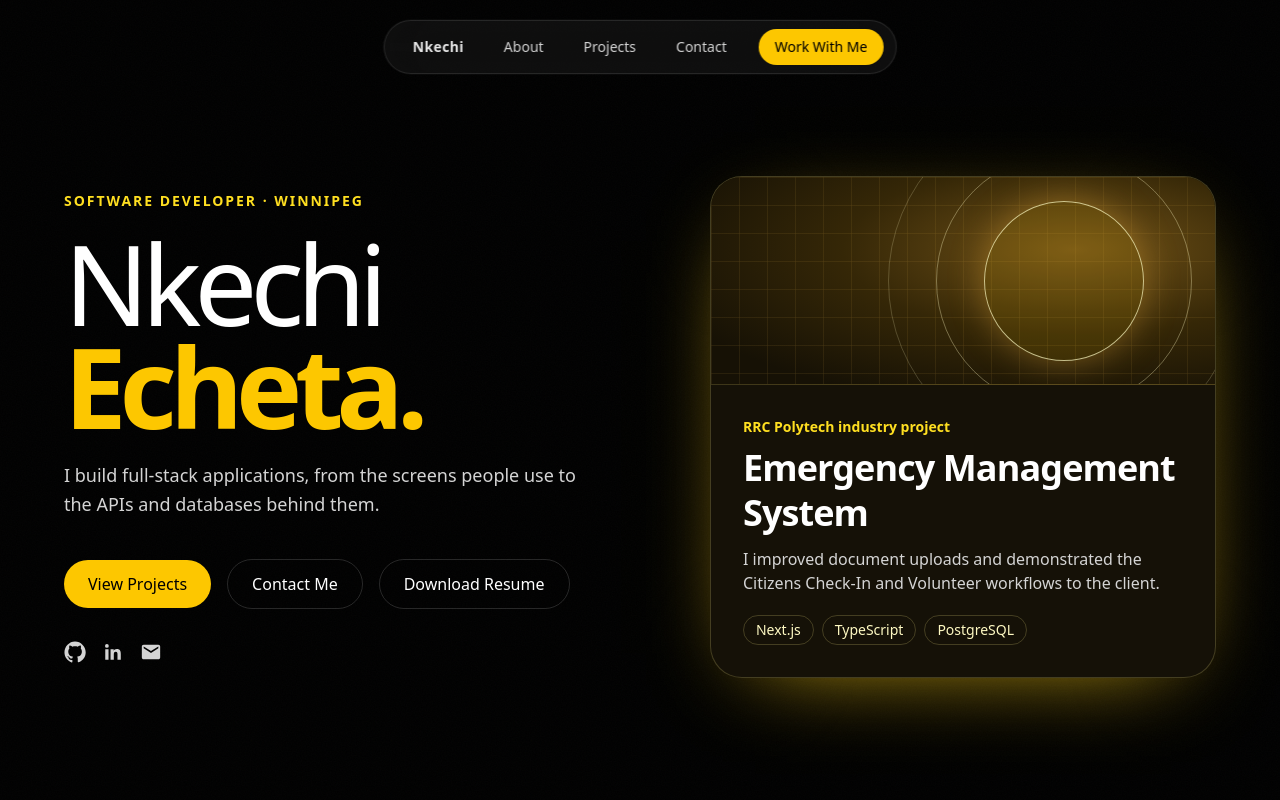
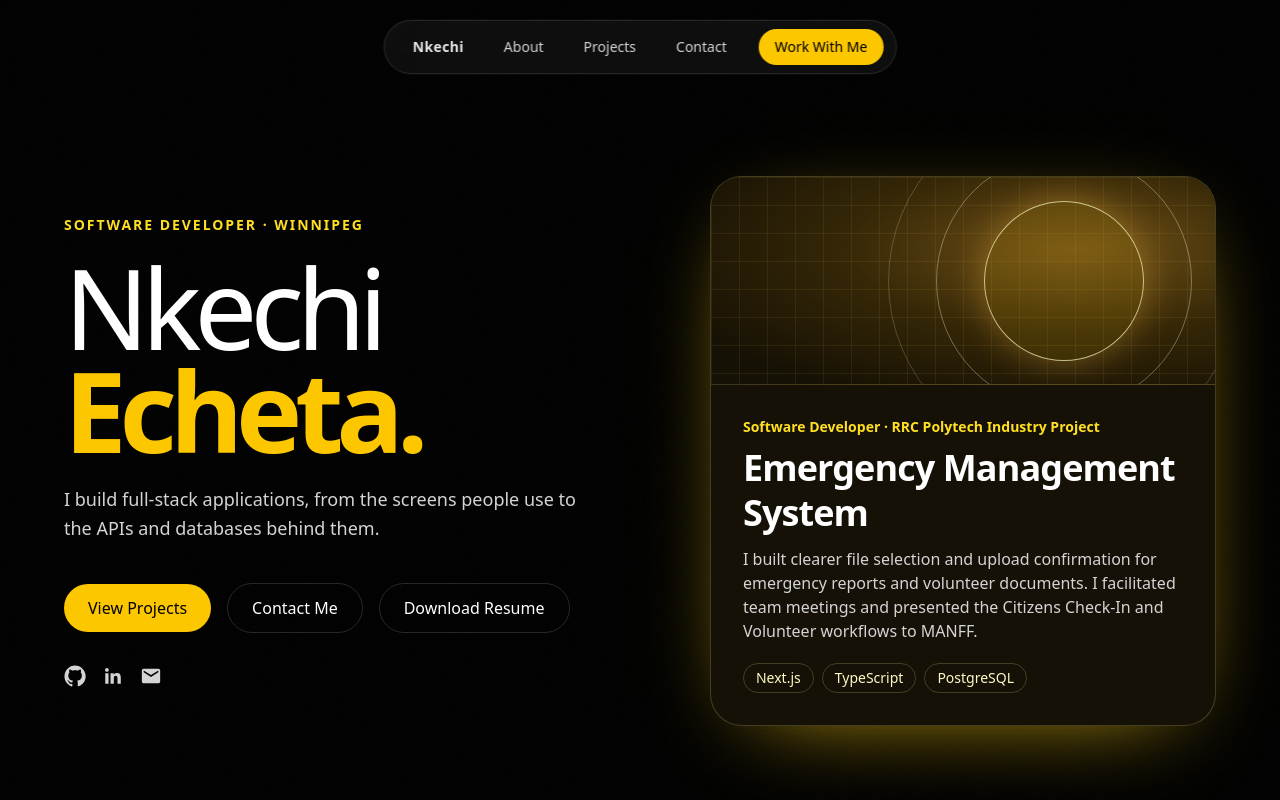
Before and after one commit to jecheta-rrc/nkechi-portfolio, a Next.js app: page / in a window 1280 px wide. Shown: the top 800 px of the page. Built offline with nearby package versions, Linux system fonts and the light colour scheme; a web font is replaced by a local one.

Commit message:
Highlight engineering and client-facing contributions (#3)

```diff
--- a/src/components/Hero.tsx
+++ b/src/components/Hero.tsx
@@ -85,13 +85,14 @@ export default function Hero() {
             <div className="absolute top-1/2 left-[70%] size-72 -translate-1/2 rounded-full border border-yellow-100/20 sm:size-88" />
           </div>
           <div className="p-6 sm:p-8">
-            <p className="text-sm font-semibold text-yellow-300">RRC Polytech industry project</p>
+            <p className="text-sm font-semibold text-yellow-300">Software Developer · RRC Polytech Industry Project</p>
             <h2 className="mt-2 text-3xl leading-tight font-bold tracking-tight sm:text-4xl">
               {featuredProject.title}
             </h2>
             <p className="mt-3 text-neutral-300">
-              I improved document uploads and demonstrated the Citizens Check-In and
-              Volunteer workflows to the client.
+              I built clearer file selection and upload confirmation for emergency
+              reports and volunteer documents. I facilitated team meetings and
+              presented the Citizens Check-In and Volunteer workflows to MANFF.
             </p>
             <ul className="mt-5 flex flex-wrap gap-2 text-sm text-yellow-100" aria-label="Project technologies">
               {featuredProject.tech.slice(0, 3).map((technology) => (
```
